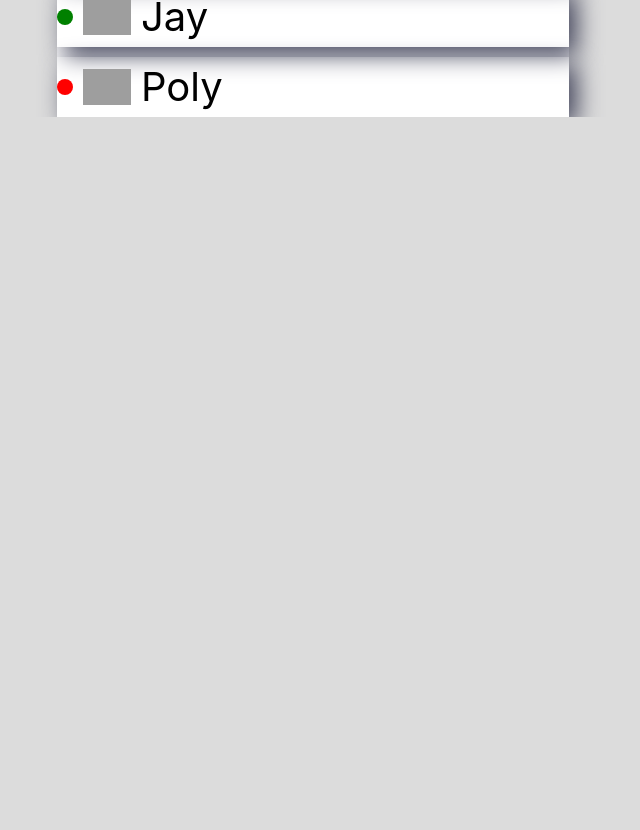
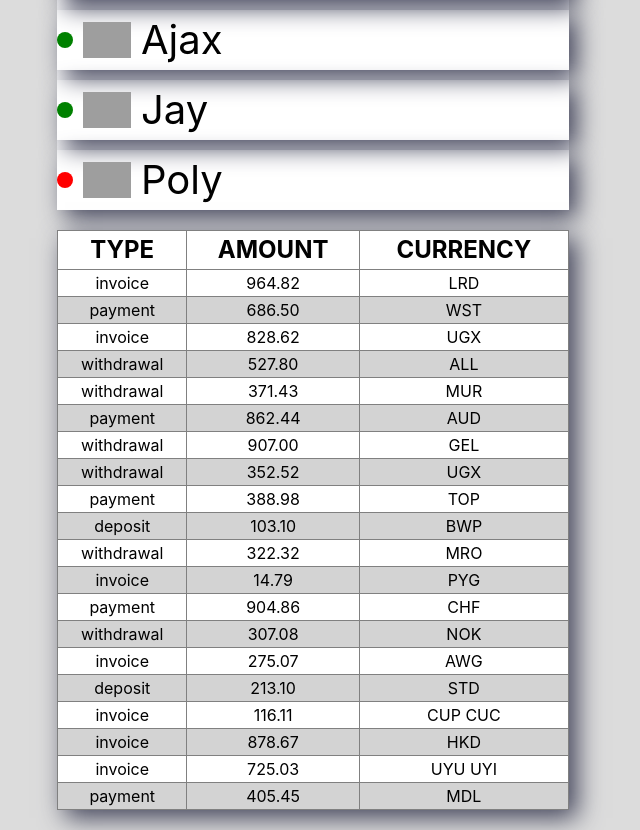
Before and after one commit to michalmazurdev/goit-react-hw-01-components, a React (Create React App) app: page / in a window 1280 px wide. Shown: the part 757-1587 px from the top of the page, without its empty margins (327-967 px from the left). Before the commit the page ends 874 px from the top, so only its background shows below. Built offline with nearby package versions, Linux system fonts and the light colour scheme; grey boxes are pictures that could not be loaded.

Commit message:
4th task done

```diff
--- a/src/components/App.jsx
+++ b/src/components/App.jsx
@@ -4,43 +4,13 @@
 import data from './Statistics/data';
 import { FriendList } from './Friends/Friends.jsx';
 import friends from 'components/Friends/friends.json';
-// const friends = [
-//   {
-//     avatar: 'https://cdn-icons-png.flaticon.com/512/1998/1998592.png',
-//     name: 'Mango',
-//     isOnline: true,
-//     id: 1812,
-//   },
-//   {
-//     avatar: 'https://cdn-icons-png.flaticon.com/512/616/616438.png',
-//     name: 'Kiwi',
-//     isOnline: false,
-//     id: 1137,
-//   },
-//   {
-//     avatar: 'https://cdn-icons-png.flaticon.com/512/1623/1623681.png',
-//     name: 'Ajax',
-//     isOnline: true,
-//     id: 1213,
-//   },
-//   {
-//     avatar: 'https://cdn-icons-png.flaticon.com/512/2977/2977285.png',
-//     name: 'Jay',
-//     isOnline: true,
-//     id: 1714,
-//   },
-//   {
-//     avatar: 'https://cdn-icons-png.flaticon.com/512/1998/1998749.png',
-//     name: 'Poly',
-//     isOnline: false,
-//     id: 1284,
-//   },
-// ];
+import transactions from 'components/Transactions/transactions.json';
+import { TransactionHistory } from './Transactions/TransactionHistory';
 export const App = () => {
   return (
     <div
       style={{
-        height: '100vh',
+        // height: '100vh',
         display: 'flex',
         justifyContent: 'center',
         alignItems: 'center',
@@ -58,8 +28,8 @@
         stats={user.stats}
       />
       <Statistics title="Upload stats" stats={data} />
-
       <FriendList friends={friends}>{}</FriendList>
+      <TransactionHistory items={transactions} />
     </div>
   );
 };
--- a/src/components/Profile/Profile.module.css
+++ b/src/components/Profile/Profile.module.css
@@ -1,4 +1,5 @@
 .card {
+  margin-top: 20px;
   background-color: white;
   box-shadow: 8px 8px 24px 0px rgba(66, 68, 90, 1);
   border-radius: 5px;
--- /dev/null
+++ b/src/components/Transactions/TransactionHistory.jsx
@@ -0,0 +1,43 @@
+import css from './TransactionHistory.module.css';
+import React from 'react';
+import PropTypes from 'prop-types';
+
+export const TransactionHistory = ({ items }) => (
+  <table className={css.transactionHistory}>
+    <thead>
+      <tr>
+        <th>Type</th>
+        <th>Amount</th>
+        <th>Currency</th>
+      </tr>
+    </thead>
+    <tbody>
+      {items.map(item => (
+        <TransactionHistoryItem
+          key={item.id}
+          type={item.type}
+          amount={item.amount}
+          currency={item.currency}
+        />
+      ))}
+    </tbody>
+  </table>
+);
+
+const TransactionHistoryItem = ({ key, type, amount, currency }) => (
+  <tr key={key}>
+    <td>{type}</td>
+    <td>{amount}</td>
+    <td>{currency}</td>
+  </tr>
+);
+
+TransactionHistory.propTypes = {
+  items: PropTypes.array,
+};
+TransactionHistoryItem.propTypes = {
+  key: PropTypes.string,
+  type: PropTypes.string,
+  amount: PropTypes.string,
+  currency: PropTypes.string,
+};
--- /dev/null
+++ b/src/components/Transactions/TransactionHistory.module.css
@@ -0,0 +1,28 @@
+table {
+  width: 512px;
+  box-shadow: 8px 8px 24px 0px rgba(66, 68, 90, 1);
+  margin-bottom: 20px;
+}
+.transactionHistory,
+td,
+th {
+  border-collapse: collapse;
+  border: 1px solid grey;
+}
+th {
+  text-transform: uppercase;
+  font-size: 1.5rem;
+}
+tr {
+  background-color: white;
+}
+tr:nth-of-type(2n) {
+  background-color: lightgrey;
+}
+tbody tr:hover {
+  background-color: grey;
+}
+td {
+  text-align: center;
+  font-size: 1rem;
+}
--- /dev/null
+++ b/src/components/Transactions/transactions.json
@@ -0,0 +1,122 @@
+[
+  {
+    "id": "1e0700a2-5183-4291-85cc-2065a036a683",
+    "type": "invoice",
+    "amount": "964.82",
+    "currency": "LRD"
+  },
+  {
+    "id": "a30f821b-4d25-4ff0-abdd-e340b3f0dd2b",
+    "type": "payment",
+    "amount": "686.50",
+    "currency": "WST"
+  },
+  {
+    "id": "44dca67a-8e5a-4798-bf8e-b15efd4e1abd",
+    "type": "invoice",
+    "amount": "828.62",
+    "currency": "UGX"
+  },
+  {
+    "id": "ea8ed3dc-2b68-4a53-905a-53ecb0adef33",
+    "type": "withdrawal",
+    "amount": "527.80",
+    "currency": "ALL"
+  },
+  {
+    "id": "ea76146a-0b00-4b80-bc02-a8c822176712",
+    "type": "withdrawal",
+    "amount": "371.43",
+    "currency": "MUR"
+  },
+  {
+    "id": "63ca02f9-d637-46b5-9237-f3b24425e029",
+    "type": "payment",
+    "amount": "862.44",
+    "currency": "AUD"
+  },
+  {
+    "id": "ed0263e8-59a5-4bf1-87e0-2bb88e53dc34",
+    "type": "withdrawal",
+    "amount": "907.00",
+    "currency": "GEL"
+  },
+  {
+    "id": "6013bad0-750c-4691-8bc2-d8f2b43969c4",
+    "type": "withdrawal",
+    "amount": "352.52",
+    "currency": "UGX"
+  },
+  {
+    "id": "252c7be4-8b06-4fa7-8d42-61fb835b70d5",
+    "type": "payment",
+    "amount": "388.98",
+    "currency": "TOP"
+  },
+  {
+    "id": "4eaab41b-b967-40ac-82ed-85fc66f646f1",
+    "type": "deposit",
+    "amount": "103.10",
+    "currency": "BWP"
+  },
+  {
+    "id": "9648a350-8469-42d5-8bf3-18090de5fe67",
+    "type": "withdrawal",
+    "amount": "322.32",
+    "currency": "MRO"
+  },
+  {
+    "id": "9c5c25fb-1a95-4b2f-8d1f-4c4426d677cc",
+    "type": "invoice",
+    "amount": "14.79",
+    "currency": "PYG"
+  },
+  {
+    "id": "43ef232c-80e9-4d6f-b48a-b22405620de3",
+    "type": "payment",
+    "amount": "904.86",
+    "currency": "CHF"
+  },
+  {
+    "id": "5161682e-e620-4019-ab0a-24ceb10fbd20",
+    "type": "withdrawal",
+    "amount": "307.08",
+    "currency": "NOK"
+  },
+  {
+    "id": "7b119d71-42e6-4c42-a141-6818b07bb9ff",
+    "type": "invoice",
+    "amount": "275.07",
+    "currency": "AWG"
+  },
+  {
+    "id": "a4f65722-65c4-4c28-b1f4-b8ed988bb205",
+    "type": "deposit",
+    "amount": "213.10",
+    "currency": "STD"
+  },
+  {
+    "id": "c6e5784b-0ca3-48d6-86e5-b5128af5a523",
+    "type": "invoice",
+    "amount": "116.11",
+    "currency": "CUP CUC"
+  },
+  {
+    "id": "c9ebed6a-3a02-4b49-ac0d-0534b51f2bfd",
+    "type": "invoice",
+    "amount": "878.67",
+    "currency": "HKD"
+  },
+  {
+    "id": "a4a98b0e-b22c-438b-9f83-de2df52110c8",
+    "type": "invoice",
+    "amount": "725.03",
+    "currency": "UYU UYI"
+  },
+  {
+    "id": "b39bfa7a-0166-4c47-94d6-87d20590f746",
+    "type": "payment",
+    "amount": "405.45",
+    "currency": "MDL"
+  }
+]
```
